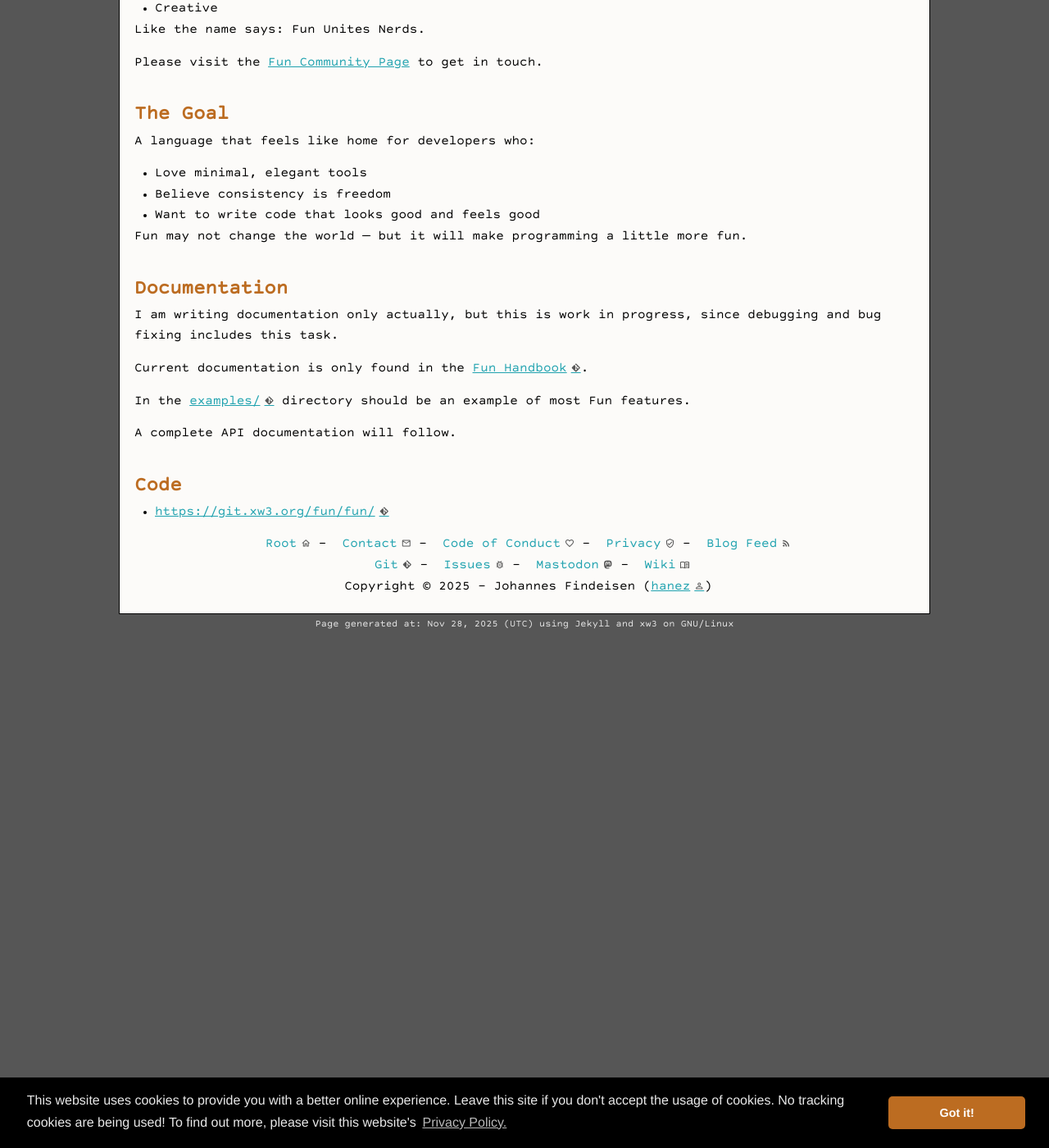
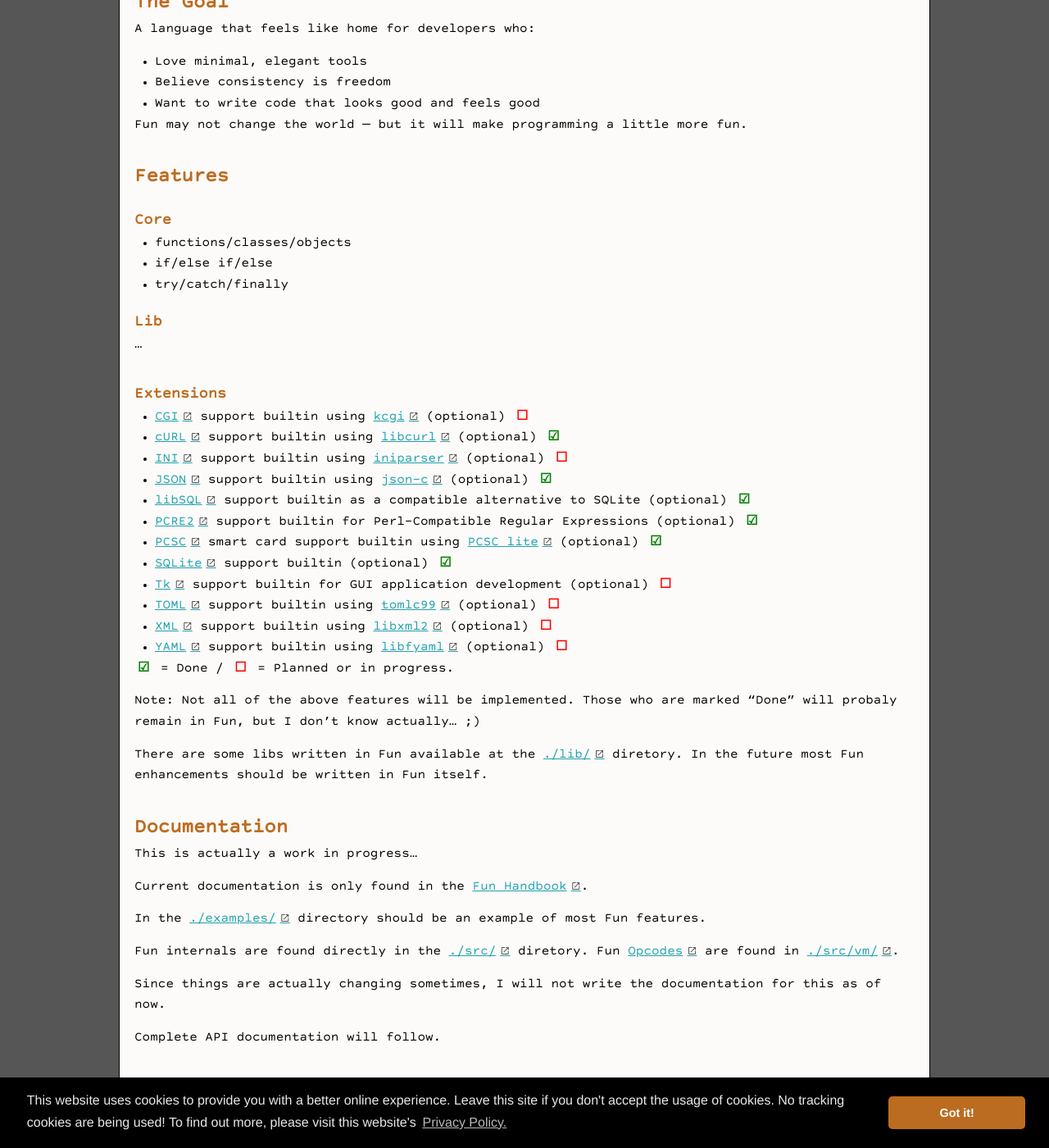
Before and after one commit to hanez/fun-lang.xyz, a Jekyll site: the page built from index.md, in a window 1280 px wide and 1400 px high, scrolled down 1740 px. Shown: the whole window at 82% size. Built offline with Jekyll 4.4.1, drawn with Linux system fonts in a browser that asks for light colours; comment, search, counter and statistics services are not loaded; some of the changed text lies outside the part shown.

Commit message:
Content update.

```diff
--- a/index.md
+++ b/index.md
@@ -23,9 +23,11 @@ noComments: true
 
 ## What is Fun?
 
+Fun is an experiment, just for fun, but Fun works!
+
 Fun is a highly strict programming language, but also highly simple. It looks like Python (My favorite language), but there are differences.
 
-Influenced by **[Bash](https://www.gnu.org/software/bash/){:class="ext"}**, **[C](https://en.wikipedia.org/wiki/The_C_Programming_Language){:class="ext"}**, Go, **[Lua](https://www.lua.org/){:class="ext"}**, **[Python](https://www.python.org/){:class="ext"}**, and Rust (Most influences came from linked languages).
+Influenced by **[Bash](https://www.gnu.org/software/bash/){:class="ext"}**, **[C](https://en.wikipedia.org/wiki/The_C_Programming_Language){:class="ext"}**, **[Lua](https://www.lua.org/){:class="ext"}**, PHP, **[Python](https://www.python.org/){:class="ext"}**, and Rust (Most influences came from linked languages).
 
 Fun is and will ever be 100% free under the terms of the [Apache-2.0 License](https://opensource.org/license/apache-2-0){:class="ext"}.
 
@@ -35,14 +37,6 @@ Fun is and will ever be 100% free under the terms of the [Apache-2.0 License](ht
 - Consistency
 - Joy in coding
 - Fun!
-
-### Extras
-
-- [JSON](https://www.json.org/){:class="ext"} support builtin using [json-c](https://github.com/json-c/json-c){:class="ext"} (optional, planned, maybe write a parser in Fun for stdlib)
-- [ODBC](https://learn.microsoft.com/en-us/sql/odbc/reference/odbc-overview?view=sql-server-ver16){:class="ext"} support builtin for flexible database connectivity using [unixODBC](https://www.unixodbc.org/){:class="ext"} (optional, planned)
-- [PC/SC](https://pcscworkgroup.com/){:class="ext"} smart card support builtin using [PCSC lite](https://pcsclite.apdu.fr/){:class="ext"} (optional, in progress)
-- [SQLite](https://sqlite.org/){:class="ext"} support builtin (optional, planned)
-- [Tk](https://www.tcl-lang.org/){:class="ext"} support builtin for GUI application development (optional, planned)
 
 ## Characteristics
 
@@ -94,15 +88,52 @@ A language that feels like home for developers who:
 
 Fun may not change the world — but it will make programming a little more fun.
 
+## Features
+
+### Core
+
+- functions/classes/objects
+- if/else if/else
+- try/catch/finally
+
+### Lib
+
+...
+
+### Extensions
+
+- [CGI](https://en.wikipedia.org/wiki/Common_Gateway_Interface){:class="ext"} support builtin using [kcgi](https://kristaps.bsd.lv/kcgi/){:class="ext"} (optional) <span style="color:red;font-weight:bold;">&#9744;</span>
+- [cURL](https://curl.se/){:class="ext"} support builtin using [libcurl](https://curl.se/libcurl/){:class="ext"} (optional) <span style="color:green;font-weight:bold;">&#9745;</span>
+- [INI](https://en.wikipedia.org/wiki/INI_file){:class="ext"} support builtin using [iniparser](https://gitlab.com/iniparser/iniparser/){:class="ext"} (optional) <span style="color:red;font-weight:bold;">&#9744;</span>
+- [JSON](https://www.json.org/){:class="ext"} support builtin using [json-c](https://github.com/json-c/json-c){:class="ext"} (optional) <span style="color:green;font-weight:bold;">&#9745;</span>
+- [libSQL](https://github.com/tursodatabase/libsql){:class="ext"} support builtin as a compatible alternative to SQLite (optional) <span style="color:green;font-weight:bold;">&#9745;</span>
+- [PCRE2](https://pcre2project.github.io/pcre2/){:class="ext"} support builtin for Perl-Compatible Regular Expressions (optional) <span style="color:green;font-weight:bold;">&#9745;</span>
+- [PCSC](https://pcscworkgroup.com/){:class="ext"} smart card support builtin using [PCSC lite](https://pcsclite.apdu.fr/){:class="ext"} (optional) <span style="color:green;font-weight:bold;">&#9745;</span>
+- [SQLite](https://sqlite.org/){:class="ext"} support builtin (optional) <span style="color:green;font-weight:bold;">&#9745;</span>
+- [Tk](https://www.tcl-lang.org/){:class="ext"} support builtin for GUI application development (optional) <span style="color:red;font-weight:bold;">&#9744;</span>
+- [TOML](https://en.wikipedia.org/wiki/TOML){:class="ext"} support builtin using [tomlc99](https://github.com/cktan/tomlc99){:class="ext"} (optional) <span style="color:red;font-weight:bold;">&#9744;</span>
+- [XML](https://www.w3.org/XML/){:class="ext"} support builtin using [libxml2](https://gitlab.gnome.org/GNOME/libxml2/-/wikis/home){:class="ext"} (optional) <span style="color:red;font-weight:bold;">&#9744;</span>
+- [YAML](https://yaml.org/){:class="ext"} support builtin using [libfyaml](https://github.com/pantoniou/libfyaml){:class="ext"} (optional) <span style="color:red;font-weight:bold;">&#9744;</span>
+
+<span style="color:green;font-weight:bold;">&#9745;</span> = Done / <span style="color:red;font-weight:bold;">&#9744;</span> = Planned or in progress.
+
+Note: Not all of the above features will be implemented. Those who are marked "Done" will probaly remain in Fun, but I don't know actually... ;)
+
+There are some libs written in Fun available at the [./lib/](https://git.xw3.org/fun/fun/src/branch/main/lib){:class="ext"} diretory. In the future most Fun enhancements should be written in Fun itself.
+
 ## Documentation
 
-I am writing documentation only actually, but this is work in progress, since debugging and bug fixing includes this task.
+This is actually a work in progress...
 
-Current documentation is only found in the [Fun Handbook](https://git.xw3.org/fun/fun/src/branch/main/docs/handbook.md){:class="git"}.
+Current documentation is only found in the [Fun Handbook](https://git.xw3.org/fun/fun/src/branch/main/docs/handbook.md){:class="ext"}.
 
-In the [examples/](https://git.xw3.org/fun/fun/src/branch/main/examples){:class="git"} directory should be an example of most Fun features.
+In the [./examples/](https://git.xw3.org/fun/fun/src/branch/main/examples){:class="ext"} directory should be an example of most Fun features.
 
-A complete API documentation will follow.
+Fun internals are found directly in the [./src/](https://git.xw3.org/fun/fun/src/branch/main/src){:class="ext"} diretory. Fun [Opcodes](https://en.wikipedia.org/wiki/Opcode){:class="ext"} are found in [./src/vm/](https://git.xw3.org/fun/fun/src/branch/main/src/vm){:class="ext"}.
+
+Since things are actually changing sometimes, I will not write the documentation for this as of now.
+
+Complete API documentation will follow.
 
 ## Code
 
```
Also changed, not shown: handbook/handbook.md (+2 -2 lines), 1 other file.
